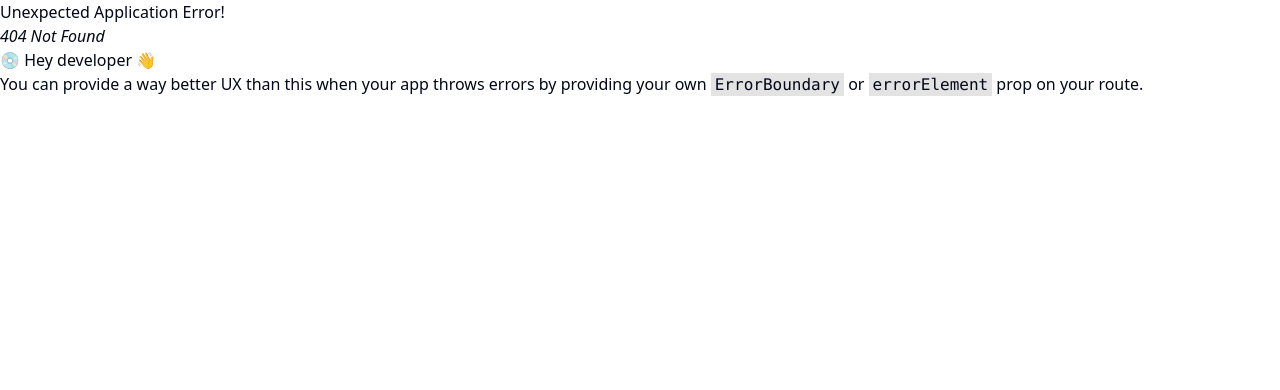
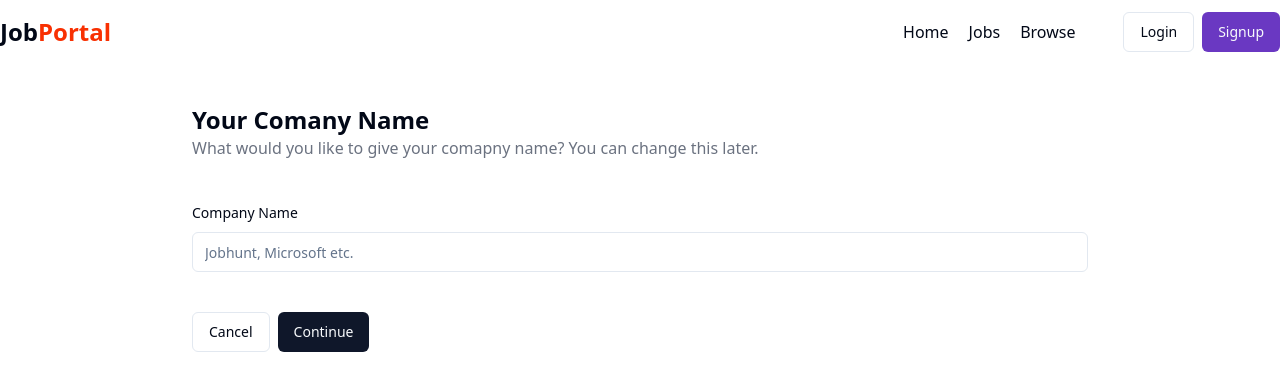
Before and after one commit to shashank1999auugust/MERN_JOB_PORTAL, a React (Vite) app in the folder frontend/: page /admin/companies/create in a window 1280 px wide. Before the commit this address had no page. Shown: the top 390 px of the page. Built offline with nearby package versions, Linux system fonts and the light colour scheme.

Commit message:
admin can register company now with a name

```diff
--- a/frontend/src/components/Home.jsx
+++ b/frontend/src/components/Home.jsx
@@ -14,7 +14,7 @@ const Home = () => {
   const {user}= useSelector(store=>store.auth)
   const navigate= useNavigate()
   useEffect(()=>{
-        if(user.role==='recruiter'){
+        if(user?.role==='recruiter'){
           navigate("/admin/companies")
         }
   },[])
--- a/frontend/src/components/admin/Companies.jsx
+++ b/frontend/src/components/admin/Companies.jsx
@@ -3,15 +3,17 @@ import Navbar from "../shared/Navbar";
 import { Input } from "../ui/input";
 import { Button } from "../ui/button";
 import CompaniesTable from "./CompaniesTable";
+import { useNavigate } from "react-router-dom";
 
 const Companies = () => {
+  const navigate=useNavigate()
   return (
     <div>
       <Navbar />
       <div className="max-w-6xl mx-auto my-10">
         <div className="flex items-center justify-between my-5">
           <Input className="w-fit" placeholder="Filter by name" />
-          <Button>New Company</Button>
+          <Button onClick={()=>navigate("/admin/companies/create")}>New Company</Button>
         </div>
          <CompaniesTable/>
       </div>
--- a/frontend/src/components/admin/CompaniesTable.jsx
+++ b/frontend/src/components/admin/CompaniesTable.jsx
@@ -1,5 +1,9 @@
 import React from 'react'
-import { Table, TableCaption, TableHead, TableHeader, TableRow } from '../ui/table'
+import { Table, TableBody, TableCaption, TableCell, TableHead, TableHeader, TableRow } from '../ui/table'
+import { Avatar } from '@radix-ui/react-avatar'
+import { AvatarImage } from '../ui/avatar'
+import { Popover, PopoverContent, PopoverTrigger } from '../ui/popover'
+import { Edit2, MoreHorizontal } from 'lucide-react'
 
 const CompaniesTable = () => {
   return (
@@ -11,10 +15,31 @@ const CompaniesTable = () => {
                 <TableHead>Logo</TableHead>
                 <TableHead>Name</TableHead>
                 <TableHead>Date</TableHead>
-                <TableHead>Action</TableHead>
-
+                <TableHead className="text-right">Action</TableHead>
             </TableRow>
         </TableHeader>
+        <TableBody>
+          <TableCell>
+            <Avatar>
+            <AvatarImage className="w-10 h-10" src="https://image.shutterstock.com/image-vector/job-portal-lettering-logo-design-260nw-1939068112.jpg" />
+            </Avatar>
+          </TableCell>
+          <TableCell>Company Name</TableCell>
+          <TableCell>31-08-2024</TableCell>
+          <TableCell className="text-right cursor-pointer">
+            <Popover>
+              <PopoverTrigger><MoreHorizontal/></PopoverTrigger>
+              <PopoverContent className="w-32">
+                <div className='flex items-center gap-2 w-fit cursor-pointer '>
+                  <Edit2 className='w-4'/>
+                  <span>Edit</span>
+                </div>
+              </PopoverContent>
+            </Popover>
+          </TableCell>
+
+
+        </TableBody>
      </Table>
     </div>
   )
--- /dev/null
+++ b/frontend/src/components/admin/CompnayCreate.jsx
@@ -0,0 +1,69 @@
+import React, { useState } from "react";
+import Navbar from "../shared/Navbar";
+import { Label } from "../ui/label";
+import { Input } from "../ui/input";
+import { Button } from "../ui/button";
+import { useNavigate } from "react-router-dom";
+import { COMPANY_API_END_POINT } from "@/utils/constant";
+import { toast } from "sonner";
+import { useDispatch } from "react-redux";
+import { setSingleCompany } from "@/redux/companySlice";
+import axios from "axios";
+
+const CompnayCreate = () => {
+  const navigate = useNavigate();
+  const [companyName,setCompanyName]=useState()
+  const dispatch=useDispatch()
+
+  const registerNewCompany = async () => {
+    try {
+        const res= await axios.post(`${COMPANY_API_END_POINT}/register`,{companyName},{
+            headers:{
+                'Content-Type':'application/json'
+            },
+            withCredentials:true
+        })
+         if(res?.data?.success){
+            dispatch(setSingleCompany(res.data.company))
+            toast.success(res.data.message)
+            console.log(res.data.message)
+            const companyId=res?.data?.company?._id
+            navigate(`/admin/companies/${companyId}`)
+         }
+    } catch (error) {
+        console.log(error)
+    }
+  };
+  return (
+    <div>
+      <Navbar />
+      <div className="max-w-4xl mx-auto">
+        <div className="my-10">
+          <h1 className="font-bold text-2xl">Your Comany Name</h1>
+          <p className="text-gray-500">
+            What would you like to give your comapny name? You can change this
+            later.
+          </p>
+        </div>
+        <Label>Company Name</Label>
+        <Input
+          type="text"
+          className="my-2"
+          placeholder="Jobhunt, Microsoft etc."
+          onChange={(e)=>setCompanyName(e.target.value)}
+        />
+        <div className=" flex items-center gap-2 my-10">
+          <Button
+            variant="outline"
+            onClick={() => navigate("/admin/companies")}
+          >
+            Cancel
+          </Button>
+          <Button onClick={registerNewCompany}>Continue</Button>
+        </div>
+      </div>
+    </div>
+  );
+};
+
+export default CompnayCreate;
--- /dev/null
+++ b/frontend/src/components/admin/CompnaySetup.jsx
@@ -0,0 +1,11 @@
+import React from 'react'
+
+const CompnaySetup = () => {
+  return (
+    <div>
+      CompnaySetup
+    </div>
+  )
+}
+
+export default CompnaySetup
--- /dev/null
+++ b/frontend/src/redux/companySlice.js
@@ -0,0 +1,16 @@
+import { createSlice } from "@reduxjs/toolkit";
+
+const companySlice= createSlice({
+    name:"company",
+    initialState:{
+        singleCompany:null,
+    },
+    reducers:{
+         setSingleCompany:(state,action)=>{
+          state.singleCompany=action.payload
+         }
+    }
+})
+
+export const {setSingleCompany}= companySlice.actions
+export default companySlice.reducer
--- a/frontend/src/redux/store.js
+++ b/frontend/src/redux/store.js
@@ -27,6 +27,7 @@ import {
     REGISTER,
   } from 'redux-persist'
   import storage from 'redux-persist/lib/storage'
+import companySlice from "./companySlice";
   const persistConfig = {
     key: 'root',
     version: 1,
@@ -34,7 +35,8 @@ import {
   }
   const rootReducer= combineReducers({
     auth:authSlice,
-    job:jobSlice
+    job:jobSlice,
+    company:companySlice
   })
   const persistedReducer = persistReducer(persistConfig, rootReducer)
 
--- a/frontend/src/utils/constant.js
+++ b/frontend/src/utils/constant.js
@@ -1,3 +1,4 @@
 export const USER_API_END_POINT="http://localhost:8000/api/v1/user"
 export const JOB_API_END_PONT="http://localhost:8000/api/v1/job"
 export const APPLICATION_API_END_POINT="http://localhost:8000/api/v1/application"
+export const COMPANY_API_END_POINT="http://localhost:8000/api/v1/company"
```
Also changed, not shown: frontend/src/App.jsx (+11 -0 lines), 1 other file (tests, documents, lock files or other folders).
